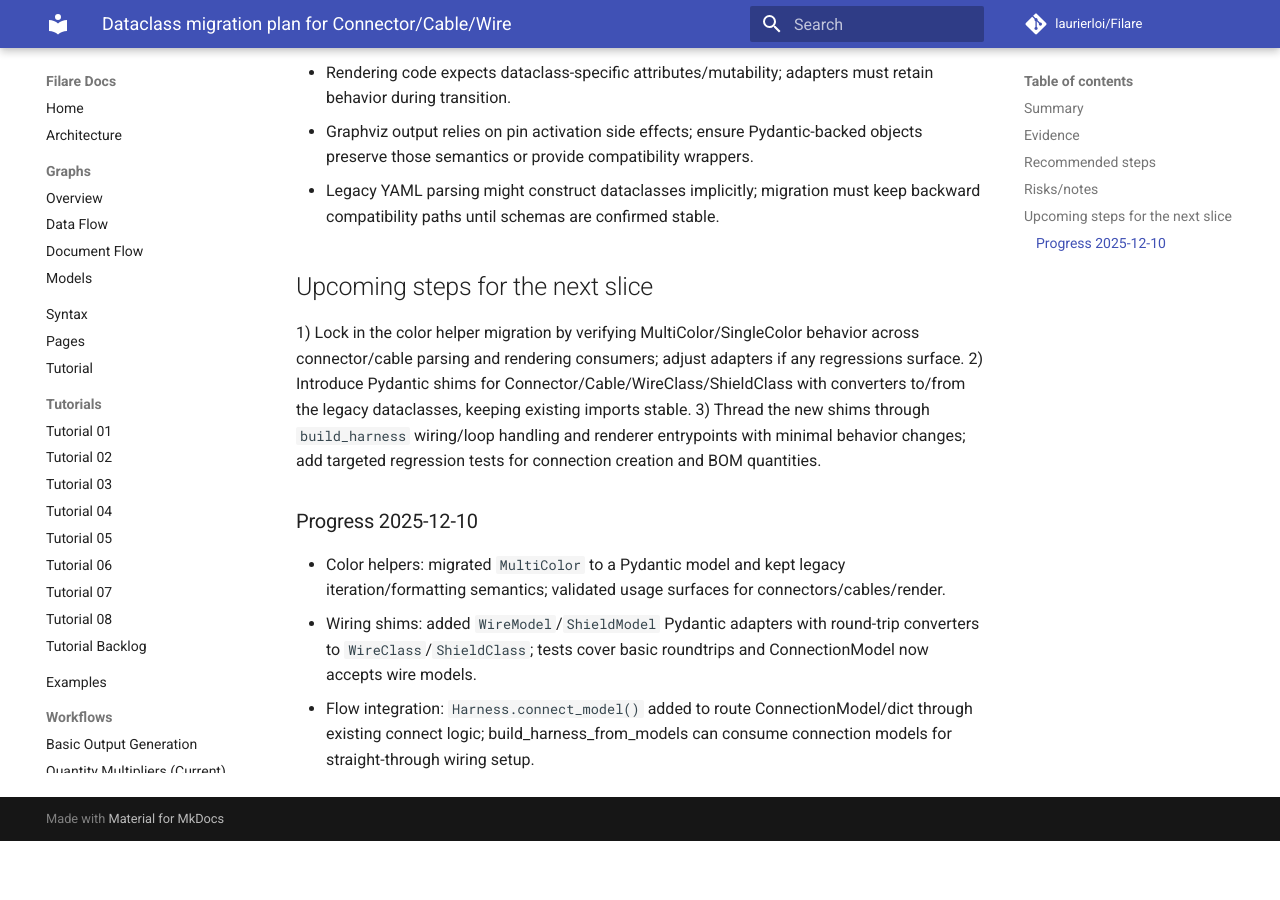
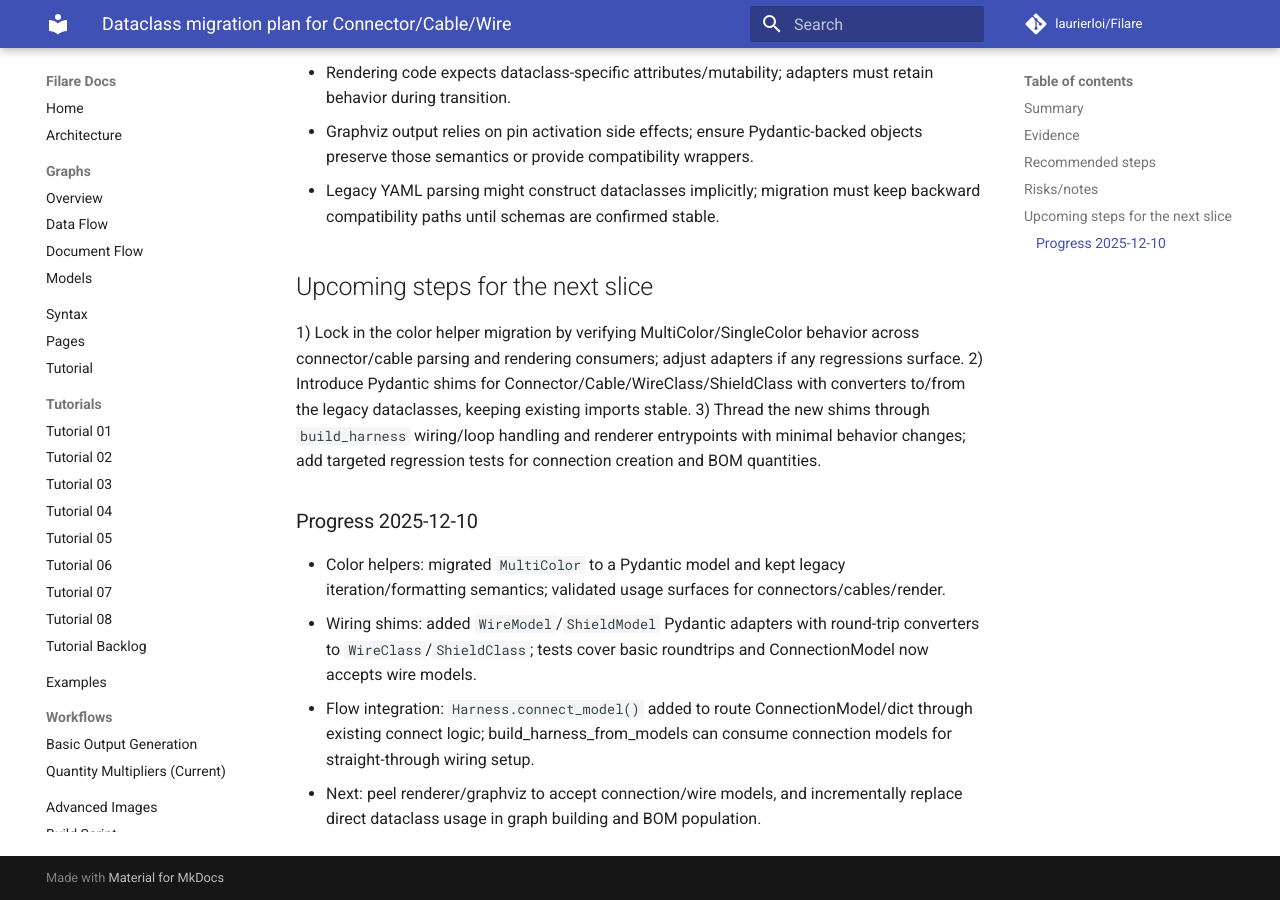
Before and after one commit to laurierloi/filare, an MkDocs documentation site: the page built from docs/issues/dataclass-migration-plan.md, in a window 1280 px wide and 900 px high, scrolled down 1119 px. Built offline with MkDocs 1.6.1 and Material for MkDocs 9.7.7, drawn with Linux system fonts in a browser that asks for light colours; comment, search, counter and statistics services are not loaded; before the commit the page ends 1960 px from its top, so only the background shows below that.

Commit message:
docs: update dataclass migration progress

```diff
--- a/docs/issues/dataclass-migration-plan.md
+++ b/docs/issues/dataclass-migration-plan.md
@@ -45,3 +45,4 @@
 - Color helpers: migrated `MultiColor` to a Pydantic model and kept legacy iteration/formatting semantics; validated usage surfaces for connectors/cables/render.
 - Wiring shims: added `WireModel`/`ShieldModel` Pydantic adapters with round-trip converters to `WireClass`/`ShieldClass`; tests cover basic roundtrips and ConnectionModel now accepts wire models.
 - Flow integration: `Harness.connect_model()` added to route ConnectionModel/dict through existing connect logic; build_harness_from_models can consume connection models for straight-through wiring setup.
+- Next: peel renderer/graphviz to accept connection/wire models, and incrementally replace direct dataclass usage in graph building and BOM population.
```
